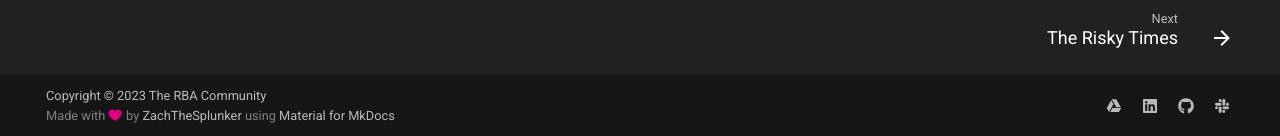
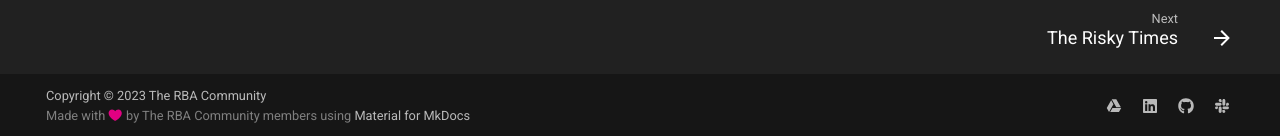
Before and after one commit to rba-community/rba-community, an MkDocs documentation site: the page built from docs/index.md, in a window 1280 px wide and 900 px high, scrolled down 2581 px. Shown: the part 761-897 px from the top of the window. Built offline with MkDocs 1.6.1 and Material for MkDocs 9.7.7, drawn with Linux system fonts in a browser that asks for light colours; emoji names are drawn with the system emoji font.

Commit message:
updated footer
Signed-off-by: Zach Christensen <23529374+ZachChristensen28@users.noreply.github.com>

```diff
--- a/overrides/partials/copyright.html
+++ b/overrides/partials/copyright.html
@@ -10,7 +10,7 @@
     <span class="twemoji heart-footer">
         {% include ".icons/octicons/heart-fill-24.svg" %}
     </span>
-    by <a href="https://www.linkedin.com/in/zachthesplunker/" target="_blank">ZachTheSplunker</a> using
+    by The RBA Community members using
     <a href="https://squidfunk.github.io/mkdocs-material/" target="_blank" rel="noopener">
         Material for MkDocs
     </a>
```
